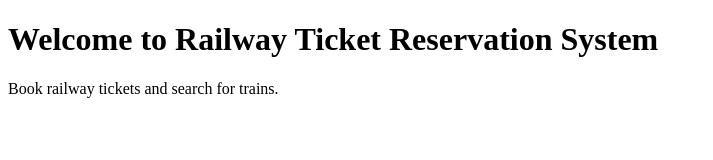
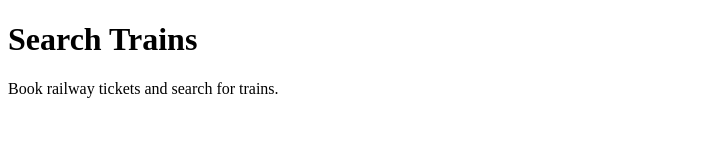
Before and after one commit to aadit2006/Railway-Ticket-Reservation-System, a plain HTML site: page index.html in a window 1280 px wide. Shown: the whole page, without its empty margins (0-713 px from the left). Drawn offline with Linux system fonts and the light colour scheme.

Commit message:
Add train search feature

```diff
--- a/index.html
+++ b/index.html
@@ -7,7 +7,7 @@
     <title>Railway Ticket Reservation System</title>
 </head>
 <body>
-    <h1>Welcome to Railway Ticket Reservation System</h1>
+    <h1>Search Trains</h1>
     <p>Book railway tickets and search for trains.</p>
 </body>
 </html>
```
